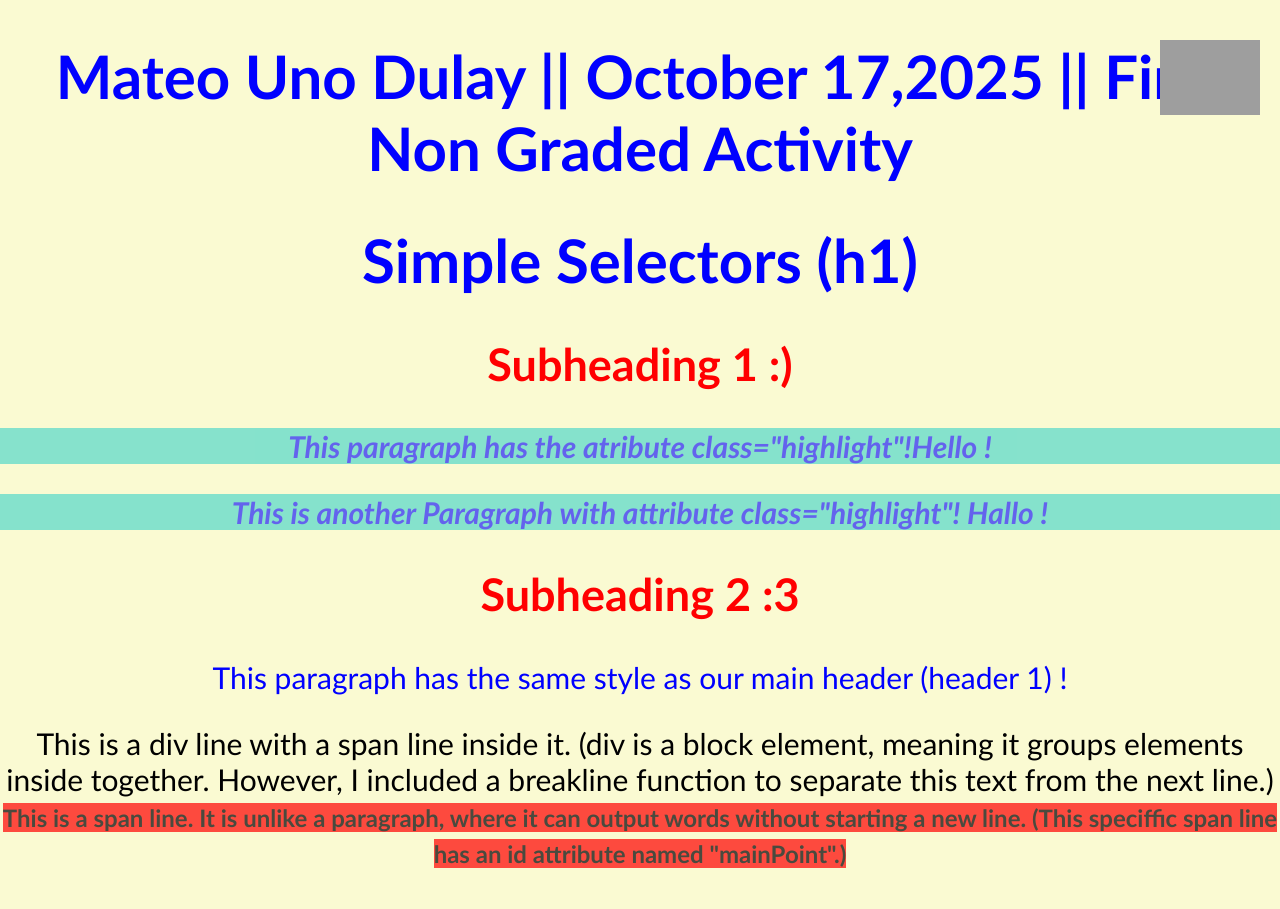
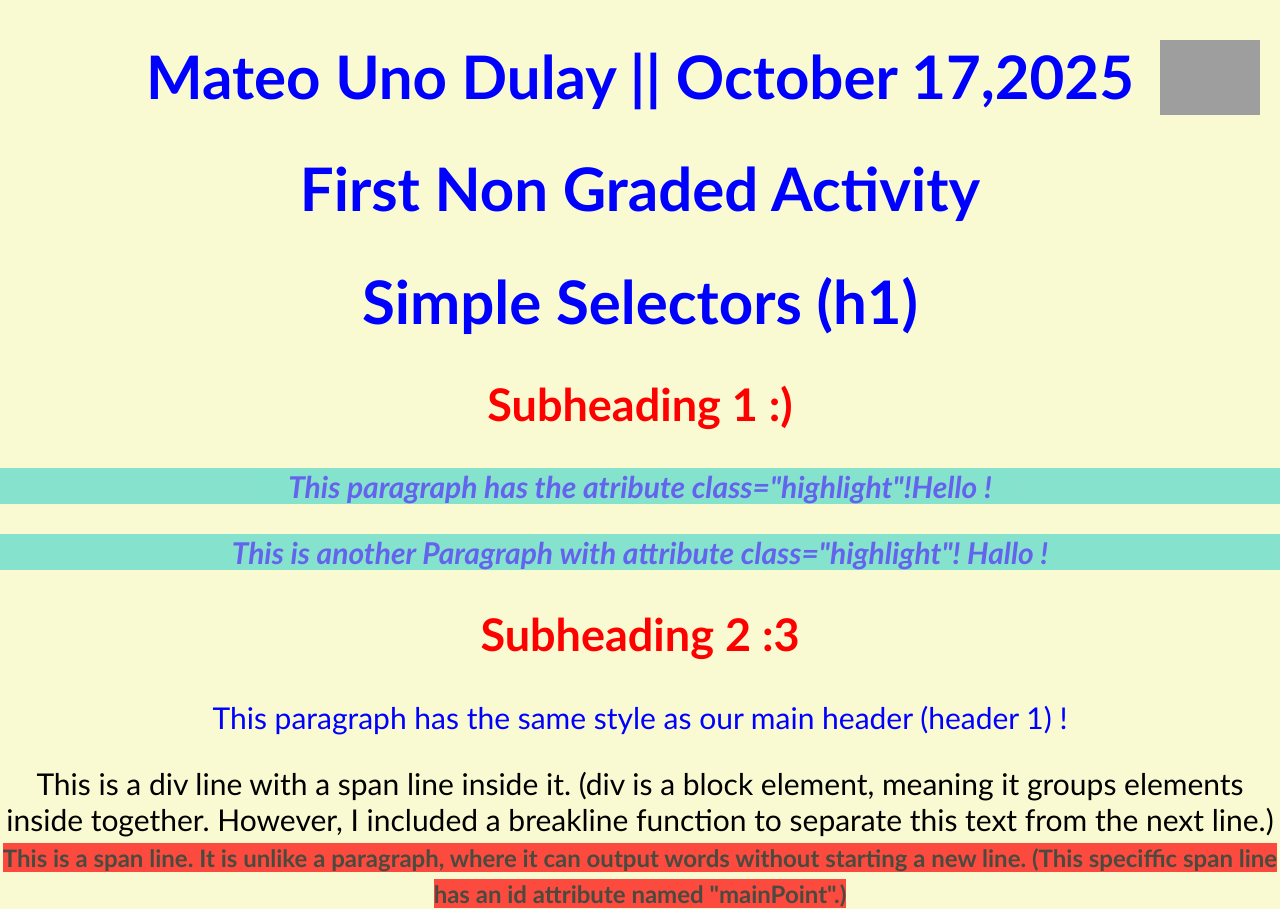
Before and after one commit to 30fpzs/CS3_2ndQTRPORTFOLIO_StrontiumDulay, a plain HTML site: page public/Q21NGStrontiumDulay.html in a window 1280 px wide. Before the commit the page ends 869 px from the top, so only its background shows below. Drawn offline with Linux system fonts and the light colour scheme; grey boxes are pictures that could not be loaded.

Commit message:
Commit for the last time for this i hope

```diff
--- a/public/Q21NGStrontiumDulay.html
+++ b/public/Q21NGStrontiumDulay.html
@@ -9,7 +9,8 @@
 </head>
 <body>
     <img src="Mateo Uno Dulay Logo_YBG.png" id="logo" alt="Mateo Uno Dulay Logo">
-    <h1>Mateo Uno Dulay || October 17,2025 || First Non Graded Activity</h1>
+    <h1>Mateo Uno Dulay || October 17,2025</h1>
+    <h1> First Non Graded Activity </h1>
 
     <h1>Simple Selectors (h1)</h1>
 
```
